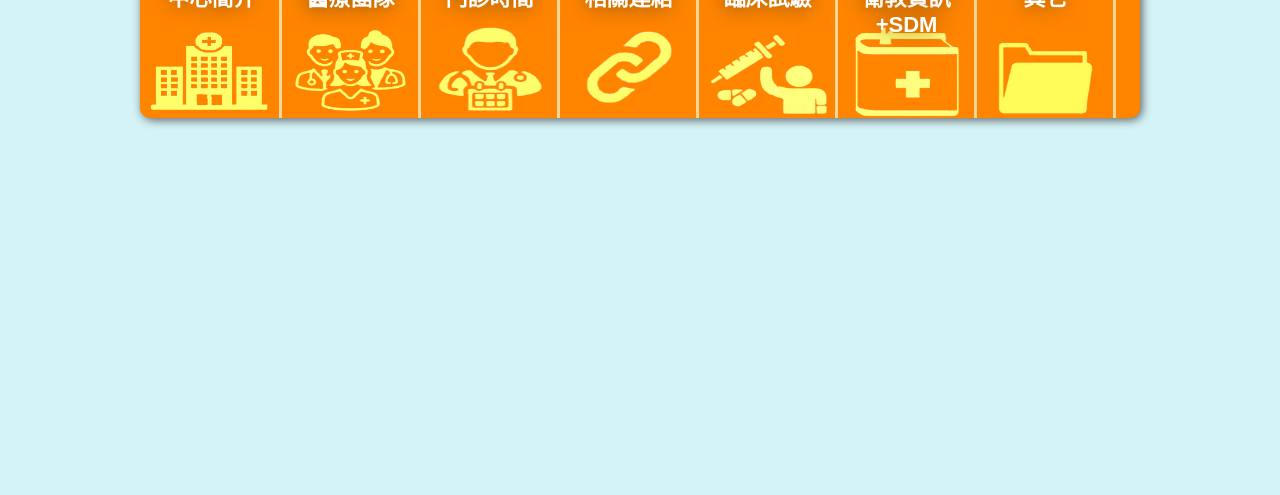
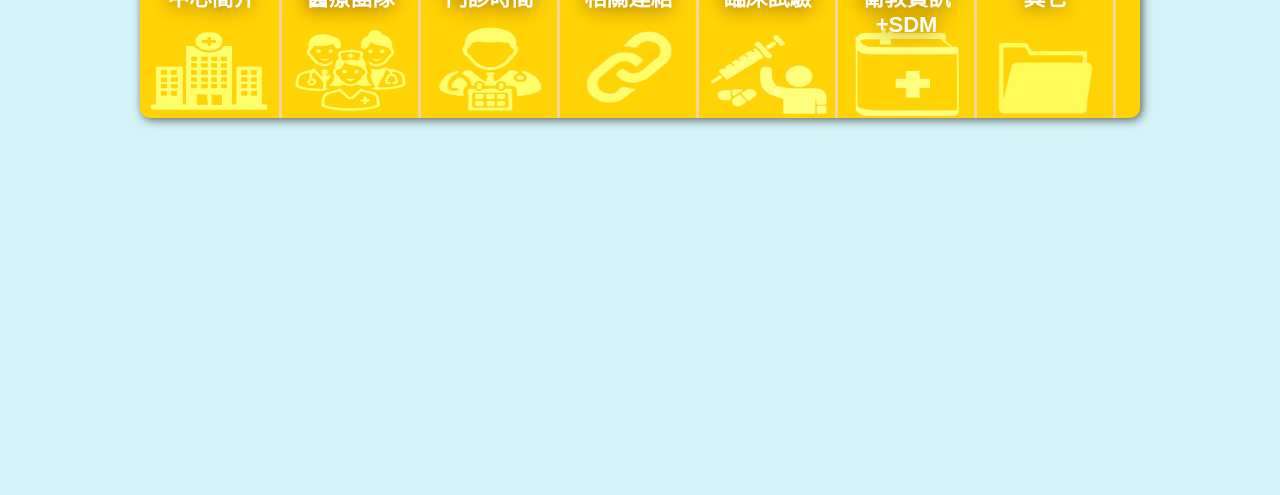
Before and after one commit to hosp-nckm/hosp-nckm.github.io, a website: page web/乳房醫學中心/header.html in a window 1280 px wide. Shown: the part 305-800 px from the top of the page. Drawn offline with Linux system fonts and the light colour scheme.

Commit message:
#FF8400 to #FFD306

```diff
--- a/web/乳房醫學中心/static/css/style.css
+++ b/web/乳房醫學中心/static/css/style.css
@@ -224,7 +224,7 @@ marquee {
 	padding: 0;
 	border-radius: 10px;
 	/*background: url(../img/img02.jpg) repeat-x left bottom;*/
-	background-color: #FF8400;
+	background-color: #FFD306;
 	box-shadow: 2px 2px 10px rgb(91, 95, 95);
 }
 
```
